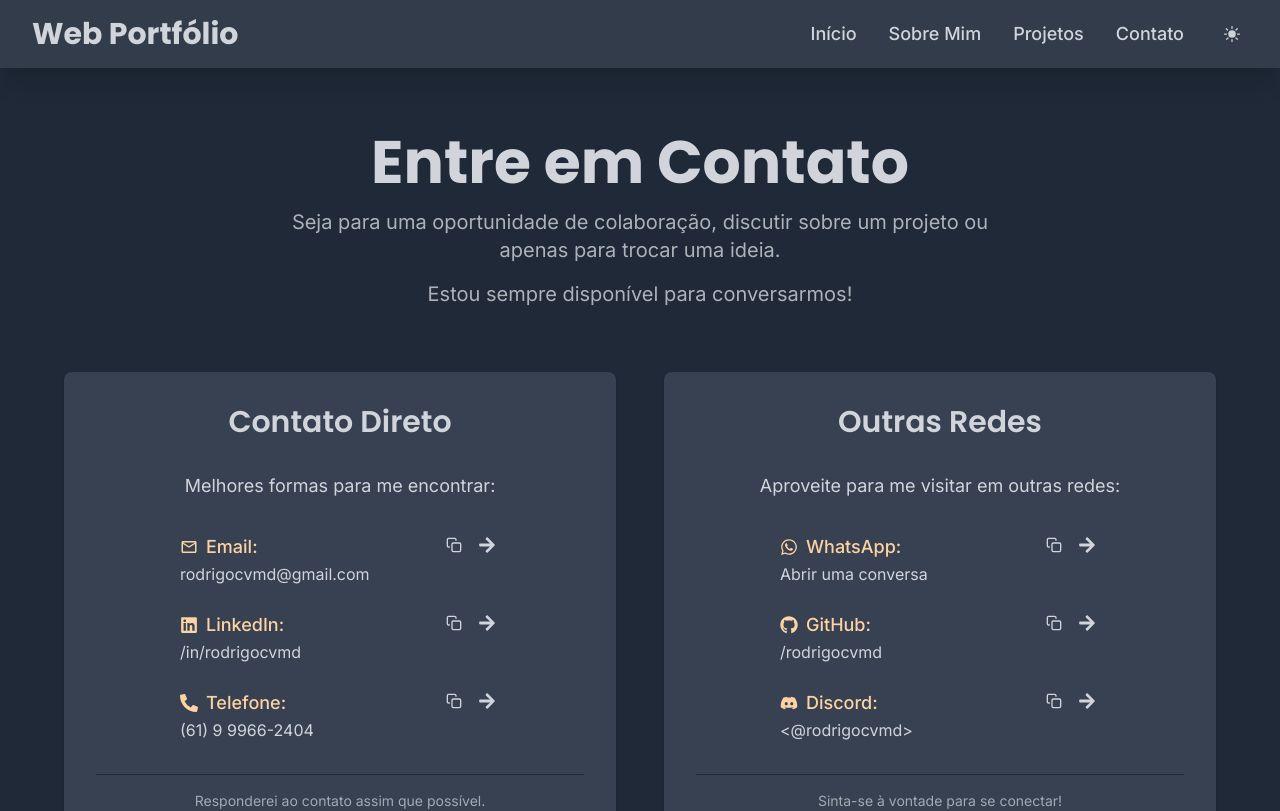
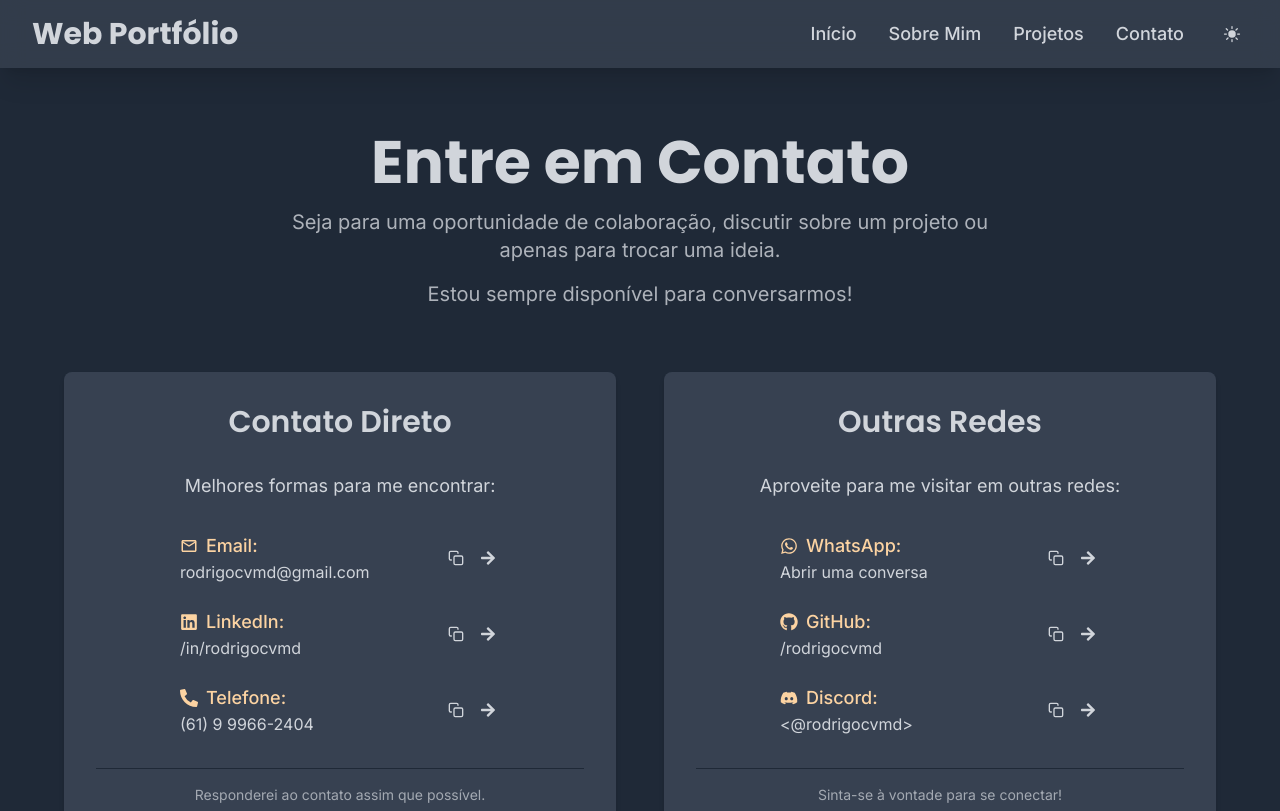
Before and after one commit to rodrigocvmd/portfolio, a Next.js app: page /contato in a window 1280 px wide. Shown: the top 811 px of the page. Built offline with nearby package versions, Linux system fonts and the light colour scheme.

Commit message:
feat: alinhamento dos botoes de contato

```diff
--- a/src/components/ContatoConteudo.tsx
+++ b/src/components/ContatoConteudo.tsx
@@ -155,130 +155,102 @@ export default function ContatoConteudo() {
 						<div className="space-y-6 mx-auto max-w-xs">
 							{/* Email */}
 							                            <div>
-								<h3 className="flex items-center justify-between text-lg font-medium text-light-accent dark:text-dark-accent 3xl:text-xl">
-									<span className="flex items-center">
+							                                <div className="flex justify-between items-center">
+							                                    <div>
+							                                        <h3 className="flex items-center text-lg font-medium text-light-accent dark:text-dark-accent 3xl:text-xl">
 							                                            <MdOutlineEmail className="mr-2" /> Email:
-									</span>
+							                                        </h3>
+							                                        <a
+							                                            href="mailto:rodrigocvmd@gmail.com"
+							                                            title="Enviar email"
+							                                            className="alterar text-light-text hover:underline dark:text-dark-text 3xl:text-lg break-all">
+							                                            rodrigocvmd@gmail.com
+							                                        </a>
+							                                    </div>
 							                                    <div className="flex items-center">
-										<div className="relative group">
 							                                        <button
 							                                            onClick={() => handleCopy("rodrigocvmd@gmail.com", "email")}
+							                                            title="Copiar email"
 							                                            className="mr-2 p-1 rounded-md hover:bg-light-primary dark:hover:bg-dark-primary text-light-text dark:text-dark-text transition-colors">
 							                                            {copiedStatus["email"] ? <CheckIcon /> : <CopyIcon />}
 							                                        </button>
-											<div className="absolute bottom-full left-1/2 -translate-x-1/2 mb-2 w-max whitespace-nowrap bg-gray-800 text-white text-xs font-semibold rounded-full py-1 px-3 opacity-0 group-hover:opacity-100 transition-opacity pointer-events-none">
-												Copiar email
-											</div>
-										</div>
-										<div className="relative group">
-											<button
-												onClick={() => window.open("mailto:rodrigocvmd@gmail.com", "_blank")}
+							                                        <a
+							                                            href="mailto:rodrigocvmd@gmail.com"
+							                                            target="_blank"
+							                                            rel="noopener noreferrer"
+							                                            title="Enviar email"
 							                                            className="p-1 rounded-md hover:bg-light-primary dark:hover:bg-dark-primary text-light-text dark:text-dark-text transition-colors">
 							                                            <FaArrowRight />
-											</button>
-											<div className="absolute bottom-full left-1/2 -translate-x-1/2 mb-2 w-max whitespace-nowrap bg-gray-800 text-white text-xs font-semibold rounded-full py-1 px-3 opacity-0 group-hover:opacity-100 transition-opacity pointer-events-none">
-												Enviar email
+							                                        </a>
 							                                    </div>
 							                                </div>
 							                            </div>
-								</h3>
-								<div className="flex items-center">
-								<div className="relative group">
-									<button
-										onClick={() => window.open("mailto:rodrigocvmd@gmail.com", "_blank")}
-										className="alterar text-light-text hover:underline dark:text-dark-text 3xl:text-lg break-all">
-										rodrigocvmd@gmail.com
-									</button>
-									<div className="absolute bottom-full left-1/2 -translate-x-1/2 mb-2 w-max whitespace-nowrap bg-gray-800 text-white text-xs font-semibold rounded-full py-1 px-3 opacity-0 group-hover:opacity-100 transition-opacity pointer-events-none">
-										Enviar email
-									</div>
-								</div>
-								</div>
-							</div>
-
 							{/* LinkedIn */}
 							<div>
-								<h3 className="flex items-center justify-between text-lg font-medium text-light-accent dark:text-dark-accent 3xl:text-xl">
-									<span className="flex items-center">
+								<div className="flex justify-between items-center">
+									<div>
+										<h3 className="flex items-center text-lg font-medium text-light-accent dark:text-dark-accent 3xl:text-xl">
 											<FaLinkedin className="mr-2" /> LinkedIn:
-									</span>
+										</h3>
+										<a
+											href="https://www.linkedin.com/in/rodrigocvmd/"
+											target="_blank"
+											rel="noopener noreferrer"
+											title="Abrir LinkedIn"
+											className="alterar text-light-text hover:underline dark:text-dark-text 3xl:text-lg break-all">
+											/in/rodrigocvmd
+										</a>
+									</div>
 									<div className="flex items-center">
-										<div className="relative group">
 										<button
 											onClick={() =>
 												handleCopy("https://www.linkedin.com/in/rodrigocvmd/", "linkedin")
 											}
+											title="Copiar link do LinkedIn"
 											className="mr-2 p-1 rounded-md hover:bg-light-primary dark:hover:bg-dark-primary text-light-text dark:text-dark-text transition-colors">
 											{copiedStatus["linkedin"] ? <CheckIcon /> : <CopyIcon />}
 										</button>
-											<div className="absolute bottom-full left-1/2 -translate-x-1/2 mb-2 w-max whitespace-nowrap bg-gray-800 text-white text-xs font-semibold rounded-full py-1 px-3 opacity-0 group-hover:opacity-100 transition-opacity pointer-events-none">
-												Copiar link do LinkedIn
-											</div>
-										</div>
-										<div className="relative group">
-											<button
-												onClick={() => window.open("https://www.linkedin.com/in/rodrigocvmd/", "_blank")}
+										<a
+											href="https://www.linkedin.com/in/rodrigocvmd/"
+											target="_blank"
+											rel="noopener noreferrer"
+											title="Abrir LinkedIn"
 											className="p-1 rounded-md hover:bg-light-primary dark:hover:bg-dark-primary text-light-text dark:text-dark-text transition-colors">
 											<FaArrowRight />
-											</button>
-											<div className="absolute bottom-full left-1/2 -translate-x-1/2 mb-2 w-max whitespace-nowrap bg-gray-800 text-white text-xs font-semibold rounded-full py-1 px-3 opacity-0 group-hover:opacity-100 transition-opacity pointer-events-none">
-												Abrir LinkedIn
-											</div>
-										</div>
-									</div>
-								</h3>
-								<div className="flex items-center">
-								<div className="relative group">
-									<button
-										onClick={() => window.open("https://www.linkedin.com/in/rodrigocvmd/", "_blank")}
-										className="alterar text-light-text hover:underline dark:text-dark-text 3xl:text-lg break-all">
-										/in/rodrigocvmd
-									</button>
-									<div className="absolute bottom-full left-1/2 -translate-x-1/2 mb-2 w-max whitespace-nowrap bg-gray-800 text-white text-xs font-semibold rounded-full py-1 px-3 opacity-0 group-hover:opacity-100 transition-opacity pointer-events-none">
-										Abrir LinkedIn
-									</div>
+										</a>
 									</div>
 								</div>
 							</div>
 							{/* Telefone */}
 							<div>
-								<h3 className="flex items-center justify-between text-lg font-medium text-light-accent dark:text-dark-accent 3xl:text-xl">
-									<span className="flex items-center">
+								<div className="flex justify-between items-center">
+									<div>
+										<h3 className="flex items-center text-lg font-medium text-light-accent dark:text-dark-accent 3xl:text-xl">
 											<FaPhoneAlt className="mr-2" /> Telefone:
-									</span>
+										</h3>
+										<a
+											href="#!"
+											onClick={handlePhoneCopyAndTextChange}
+											title="Copiar telefone"
+											className="alterar text-light-text hover:underline dark:text-dark-text 3xl:text-lg break-all cursor-pointer"
+											role="button"
+											tabIndex={0}>
+											{phoneLinkText}
+										</a>
+									</div>
 									<div className="flex items-center">
-										<div className="relative group">
 										<button
 											onClick={() => handleCopy("+5561999662404", "telefone")}
+											title="Copiar telefone"
 											className="mr-2 p-1 rounded-md hover:bg-light-primary dark:hover:bg-dark-primary text-light-text dark:text-dark-text transition-colors">
 											{copiedStatus["telefone"] ? <CheckIcon /> : <CopyIcon />}
 										</button>
-											<div className="absolute bottom-full left-1/2 -translate-x-1/2 mb-2 w-max whitespace-nowrap bg-gray-800 text-white text-xs font-semibold rounded-full py-1 px-3 opacity-0 group-hover:opacity-100 transition-opacity pointer-events-none">
-												Copiar telefone
-											</div>
-										</div>
-										<div className="relative group">
-											<button
-												onClick={() => window.open("tel:+5561999662404", "_self")}
+										<a
+											href="tel:+5561999662404"
+											title="Ligar"
 											className="p-1 rounded-md hover:bg-light-primary dark:hover:bg-dark-primary text-light-text dark:text-dark-text transition-colors">
 											<FaArrowRight />
-											</button>
-											<div className="absolute bottom-full left-1/2 -translate-x-1/2 mb-2 w-max whitespace-nowrap bg-gray-800 text-white text-xs font-semibold rounded-full py-1 px-3 opacity-0 group-hover:opacity-100 transition-opacity pointer-events-none">
-												Ligar
-											</div>
-										</div>
-									</div>
-								</h3>
-								<div className="telefone flex items-center">
-								<div className="relative group">
-									<button
-										onClick={handlePhoneCopyAndTextChange}
-										className="alterar text-light-text hover:underline dark:text-dark-text 3xl:text-lg break-all cursor-pointer">
-										{phoneLinkText}
-									</button>
-									<div className="absolute bottom-full left-1/2 -translate-x-1/2 mb-2 w-max whitespace-nowrap bg-gray-800 text-white text-xs font-semibold rounded-full py-1 px-3 opacity-0 group-hover:opacity-100 transition-opacity pointer-events-none">
-										Copiar telefone
-									</div>
+										</a>
 									</div>
 								</div>
 							</div>
@@ -300,129 +272,105 @@ export default function ContatoConteudo() {
 						<div className="mx-auto max-w-xs space-y-6">
 							{/* WhatsApp */}
 							<div>
-								<h3 className="flex items-center justify-between text-lg font-medium text-light-accent dark:text-dark-accent 3xl:text-xl">
-									<span className="flex items-center">
+								<div className="flex justify-between items-center">
+									<div>
+										<h3 className="flex items-center text-lg font-medium text-light-accent dark:text-dark-accent 3xl:text-xl">
 											<FaWhatsapp className="mr-2" /> WhatsApp:
-									</span>
+										</h3>
+										<a
+											href="https://wa.me/5561999662404"
+											target="_blank"
+											rel="noopener noreferrer"
+											title="Abrir WhatsApp"
+											className="alterar text-light-text hover:underline dark:text-dark-text 3xl:text-lg break-all">
+											Abrir uma conversa
+										</a>
+									</div>
 									<div className="flex items-center">
-										<div className="relative group">
 										<button
 											onClick={() => handleCopy("5561999662404", "whatsapp")}
+											title="Copiar número do WhatsApp"
 											className="mr-2 p-1 rounded-md hover:bg-light-primary dark:hover:bg-dark-primary text-light-text dark:text-dark-text transition-colors">
 											{copiedStatus["whatsapp"] ? <CheckIcon /> : <CopyIcon />}
 										</button>
-											<div className="absolute bottom-full left-1/2 -translate-x-1/2 mb-2 w-max whitespace-nowrap bg-gray-800 text-white text-xs font-semibold rounded-full py-1 px-3 opacity-0 group-hover:opacity-100 transition-opacity pointer-events-none">
-												Copiar número do WhatsApp
-											</div>
-										</div>
-										<div className="relative group">
-											<button
-												onClick={() => window.open("https://wa.me/5561999662404", "_blank")}
+										<a
+											href="https://wa.me/5561999662404"
+											target="_blank"
+											rel="noopener noreferrer"
+											title="Abrir WhatsApp"
 											className="p-1 rounded-md hover:bg-light-primary dark:hover:bg-dark-primary text-light-text dark:text-dark-text transition-colors">
 											<FaArrowRight />
-											</button>
-											<div className="absolute bottom-full left-1/2 -translate-x-1/2 mb-2 w-max whitespace-nowrap bg-gray-800 text-white text-xs font-semibold rounded-full py-1 px-3 opacity-0 group-hover:opacity-100 transition-opacity pointer-events-none">
-												Abrir WhatsApp
-											</div>
-										</div>
-									</div>
-								</h3>
-								<div className="flex items-center">
-								<div className="relative group">
-									<button
-										onClick={() => window.open("https://wa.me/5561999662404", "_blank")}
-										className="alterar text-light-text hover:underline dark:text-dark-text 3xl:text-lg break-all">
-										Abrir uma conversa
-									</button>
-									<div className="absolute bottom-full left-1/2 -translate-x-1/2 mb-2 w-max whitespace-nowrap bg-gray-800 text-white text-xs font-semibold rounded-full py-1 px-3 opacity-0 group-hover:opacity-100 transition-opacity pointer-events-none">
-										Abrir WhatsApp
-									</div>
+										</a>
 									</div>
 								</div>
 							</div>
 
 							{/* GitHub */}
 							<div>
-								<h3 className="flex items-center justify-between text-lg font-medium text-light-accent dark:text-dark-accent 3xl:text-xl">
-									<span className="flex items-center">
+								<div className="flex justify-between items-center">
+									<div>
+										<h3 className="flex items-center text-lg font-medium text-light-accent dark:text-dark-accent 3xl:text-xl">
 											<FaGithub className="mr-2" /> GitHub:
-									</span>
+										</h3>
+										<a
+											href="https://github.com/rodrigocvmd"
+											target="_blank"
+											rel="noopener noreferrer"
+											title="Abrir GitHub"
+											className="alterar text-light-text hover:underline dark:text-dark-text 3xl:text-lg break-all">
+											/rodrigocvmd
+										</a>
+									</div>
 									<div className="flex items-center">
-										<div className="relative group">
 										<button
 											onClick={() => handleCopy("https://github.com/rodrigocvmd", "github")}
+											title="Copiar link GitHub"
 											className="mr-2 p-1 rounded-md hover:bg-light-primary dark:hover:bg-dark-primary text-light-text dark:text-dark-text transition-colors">
 											{copiedStatus["github"] ? <CheckIcon /> : <CopyIcon />}
 										</button>
-											<div className="absolute bottom-full left-1/2 -translate-x-1/2 mb-2 w-max whitespace-nowrap bg-gray-800 text-white text-xs font-semibold rounded-full py-1 px-3 opacity-0 group-hover:opacity-100 transition-opacity pointer-events-none">
-												Copiar link GitHub
-											</div>
-										</div>
-										<div className="relative group">
-											<button
-												onClick={() => window.open("https://github.com/rodrigocvmd", "_blank")}
+										<a
+											href="https://github.com/rodrigocvmd"
+											target="_blank"
+											rel="noopener noreferrer"
+											title="Abrir GitHub"
 											className="p-1 rounded-md hover:bg-light-primary dark:hover:bg-dark-primary text-light-text dark:text-dark-text transition-colors">
 											<FaArrowRight />
-											</button>
-											<div className="absolute bottom-full left-1/2 -translate-x-1/2 mb-2 w-max whitespace-nowrap bg-gray-800 text-white text-xs font-semibold rounded-full py-1 px-3 opacity-0 group-hover:opacity-100 transition-opacity pointer-events-none">
-												Abrir GitHub
-											</div>
-										</div>
-									</div>
-								</h3>
-								<div className="flex items-center">
-								<div className="relative group">
-									<button
-										onClick={() => window.open("https://github.com/rodrigocvmd", "_blank")}
-										className="alterar text-light-text hover:underline dark:text-dark-text 3xl:text-lg break-all">
-										/rodrigocvmd
-									</button>
-									<div className="absolute bottom-full left-1/2 -translate-x-1/2 mb-2 w-max whitespace-nowrap bg-gray-800 text-white text-xs font-semibold rounded-full py-1 px-3 opacity-0 group-hover:opacity-100 transition-opacity pointer-events-none">
-										Abrir GitHub
-									</div>
+										</a>
 									</div>
 								</div>
 							</div>
 
 							{/* Discord */}
 							<div>
-								<h3 className="flex items-center justify-between text-lg font-medium text-light-accent dark:text-dark-accent 3xl:text-xl">
-									<span className="flex items-center">
+								<div className="flex justify-between items-center">
+									<div>
+										<h3 className="flex items-center text-lg font-medium text-light-accent dark:text-dark-accent 3xl:text-xl">
 											<FaDiscord className="mr-2" /> Discord:
-									</span>
+										</h3>
+										<a
+											href="https://discordapp.com/users/1067993447706931243"
+											target="_blank"
+											rel="noopener noreferrer"
+											title="Abrir Discord"
+											className="alterar text-light-text hover:underline dark:text-dark-text 3xl:text-lg break-all">
+											&lt;@rodrigocvmd&gt;
+										</a>
+									</div>
 									<div className="flex items-center">
-										<div className="relative group">
 										<button
 											onClick={() => handleCopy("1067993447706931243", "discord")}
+											title="Copiar Discord ID"
 											className="mr-2 p-1 rounded-md hover:bg-light-primary dark:hover:bg-dark-primary text-light-text dark:text-dark-text transition-colors">
 											{copiedStatus["discord"] ? <CheckIcon /> : <CopyIcon />}
 										</button>
-											<div className="absolute bottom-full left-1/2 -translate-x-1/2 mb-2 w-max whitespace-nowrap bg-gray-800 text-white text-xs font-semibold rounded-full py-1 px-3 opacity-0 group-hover:opacity-100 transition-opacity pointer-events-none">
-												Copiar Discord ID
-											</div>
-										</div>
-										<div className="relative group">
-											<button
-												onClick={() => window.open("https://discordapp.com/users/1067993447706931243", "_blank")}
+										<a
+											href="https://discordapp.com/users/1067993447706931243"
+											target="_blank"
+											rel="noopener noreferrer"
+											title="Abrir Discord"
 											className="p-1 rounded-md hover:bg-light-primary dark:hover:bg-dark-primary text-light-text dark:text-dark-text transition-colors">
 											<FaArrowRight />
-											</button>
-											<div className="absolute bottom-full left-1/2 -translate-x-1/2 mb-2 w-max whitespace-nowrap bg-gray-800 text-white text-xs font-semibold rounded-full py-1 px-3 opacity-0 group-hover:opacity-100 transition-opacity pointer-events-none">
-												Abrir Discord
-											</div>
-										</div>
-									</div>
-								</h3>
-								<div className="flex items-center">
-								<div className="relative group">
-									<button
-										onClick={() => window.open("https://discordapp.com/users/1067993447706931243", "_blank")}
-										className="alterar text-light-text hover:underline dark:text-dark-text 3xl:text-lg break-all">
-										&lt;@rodrigocvmd&gt;
-									</button>
-									<div className="absolute bottom-full left-1/2 -translate-x-1/2 mb-2 w-max whitespace-nowrap bg-gray-800 text-white text-xs font-semibold rounded-full py-1 px-3 opacity-0 group-hover:opacity-100 transition-opacity pointer-events-none">
-										Abrir Discord
-									</div>
+										</a>
 									</div>
 								</div>
 							</div>
```
Lines whose indentation alone changed are shown as unchanged.
